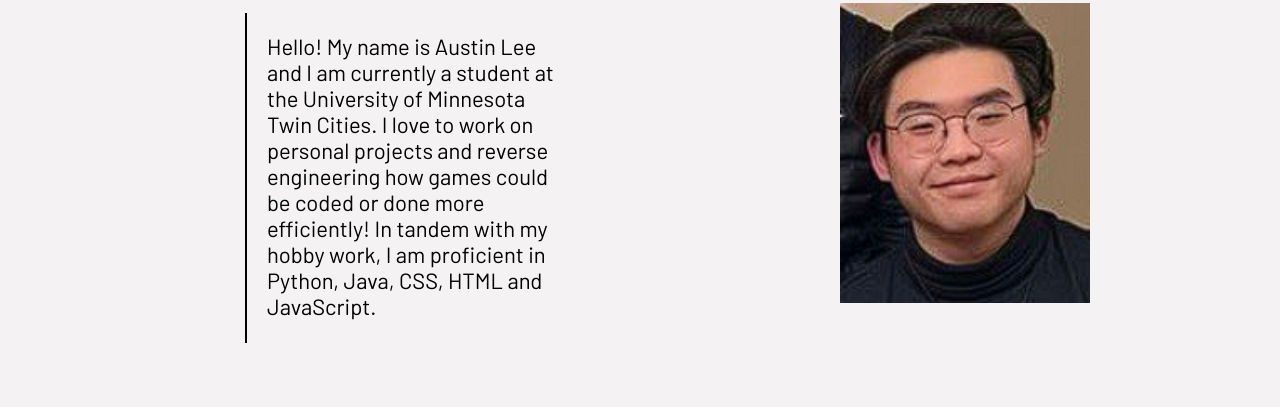
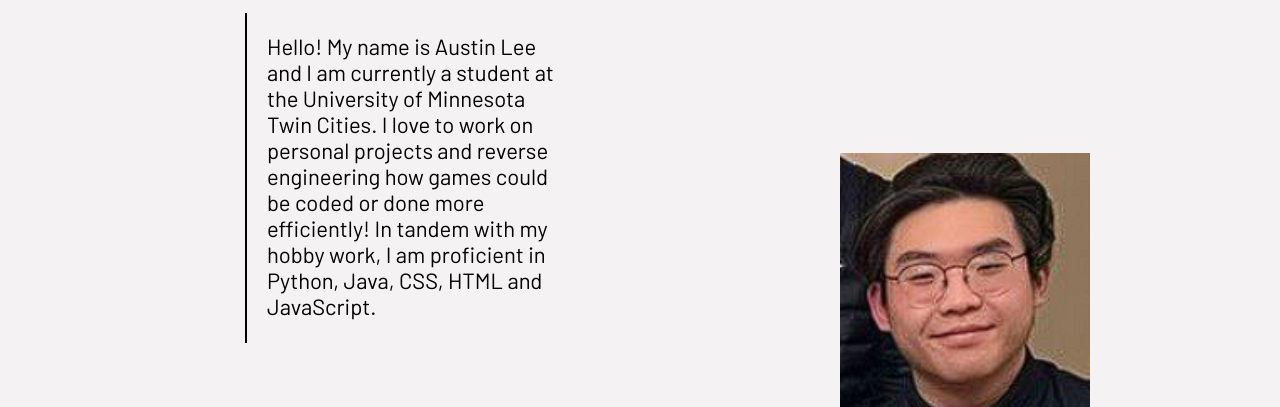
Before and after one commit to Kushonim/professional-portfolio-lee, a plain HTML site: page index.html in a window 1280 px wide. Shown: the part 177-584 px from the top of the page. Drawn offline with Linux system fonts and the light colour scheme.

Commit message:
Update stylesheet.css
Quick Bugfix

```diff
--- a/assets/stylesheet.css
+++ b/assets/stylesheet.css
@@ -289,7 +289,7 @@ a:hover {
 
     #profilePicture {
         left: 840px;
-        bottom: 320px;
+        bottom: 170px;
         height: 300px;
     }
 
```
